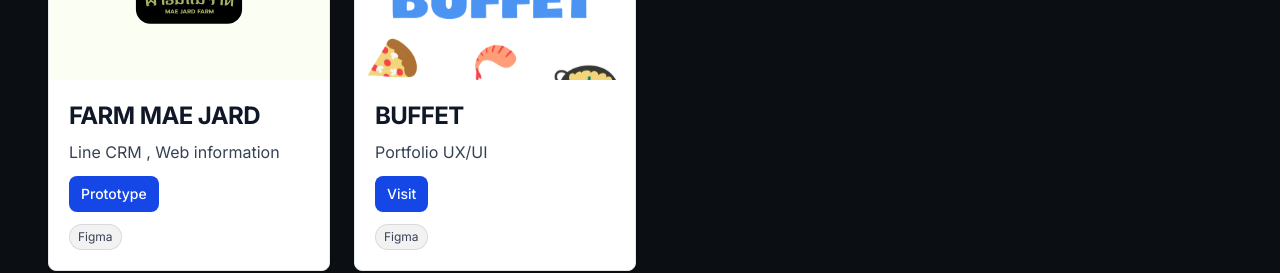
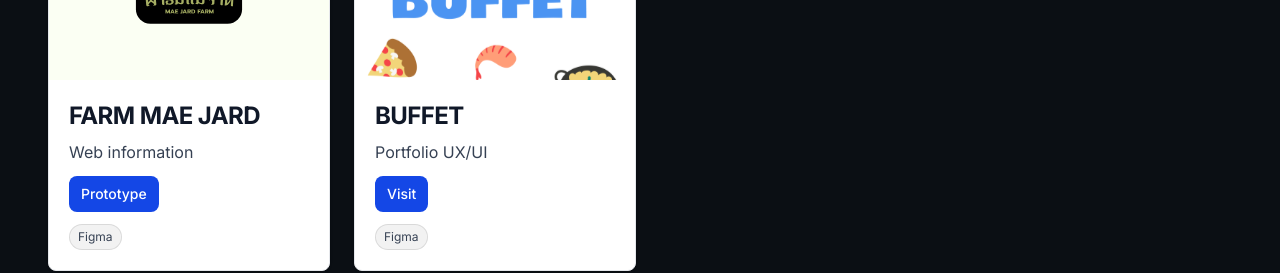
Before and after one commit to KanesKaewchui/Portfolio, a Next.js app in the folder my-portfolio/: page / in a window 1280 px wide. Shown: the part 1597-1870 px from the top of the page. Built offline with nearby package versions, Linux system fonts and the light colour scheme.

Commit message:
Edit Description

```diff
--- a/my-portfolio/src/app/data/projects.ts
+++ b/my-portfolio/src/app/data/projects.ts
@@ -40,7 +40,7 @@ secondary:"https://www.figma.com/proto/F7V3iduaHQ8ew1sQCOWdrX/Hardwarehouse?node
 // },
 {
 title: "FARM MAE JARD",
-description: "Line CRM , Web information",
+description: "Web information",
 image: "/FARMMAEJARD.svg",
 tags: ["Figma"],
 secondary: "https://www.figma.com/proto/lMXPjSmSPGafZ7c9dxaGSQ/Mae-Jard-Farm?node-id=7-58&p=f&t=ZZDOyn1uKh8lRXkL-1&scaling=scale-down&content-scaling=fixed&page-id=0%3A1&starting-point-node-id=7%3A58&show-proto-sidebar=1",
```
